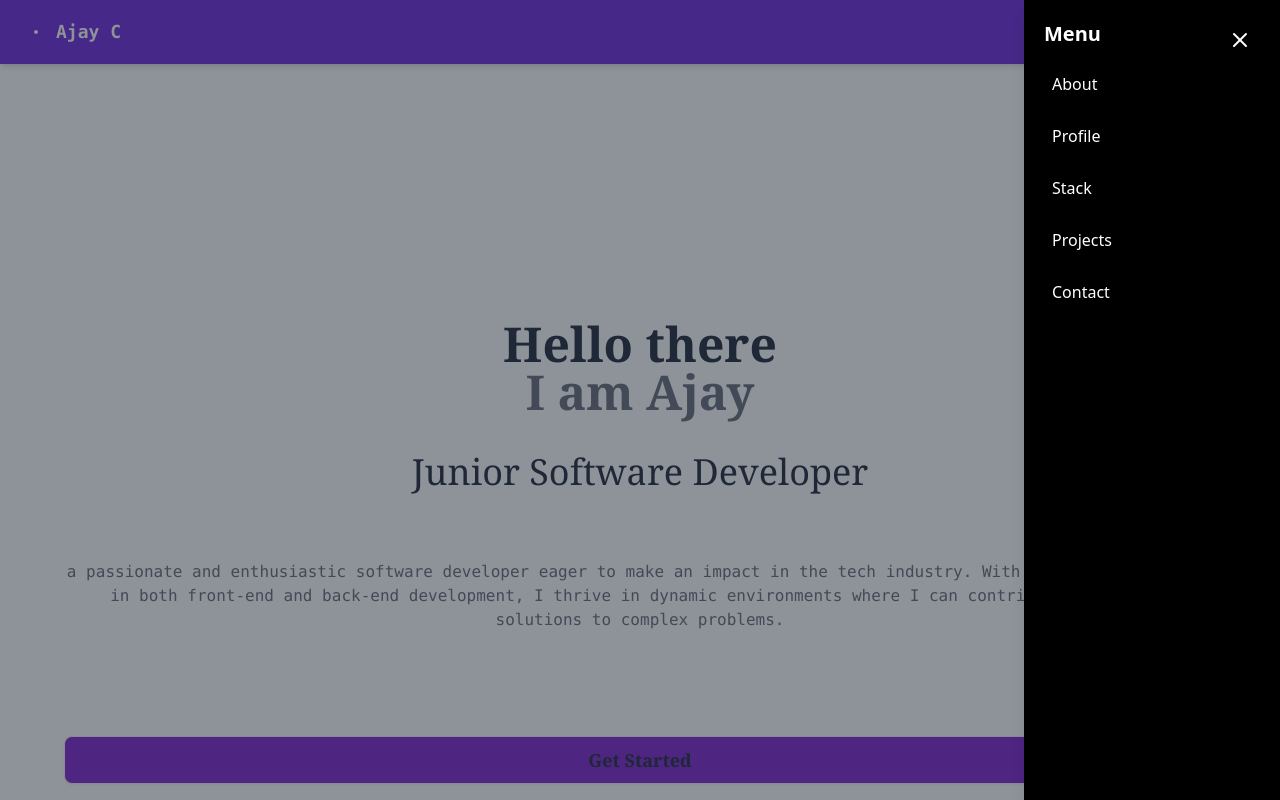
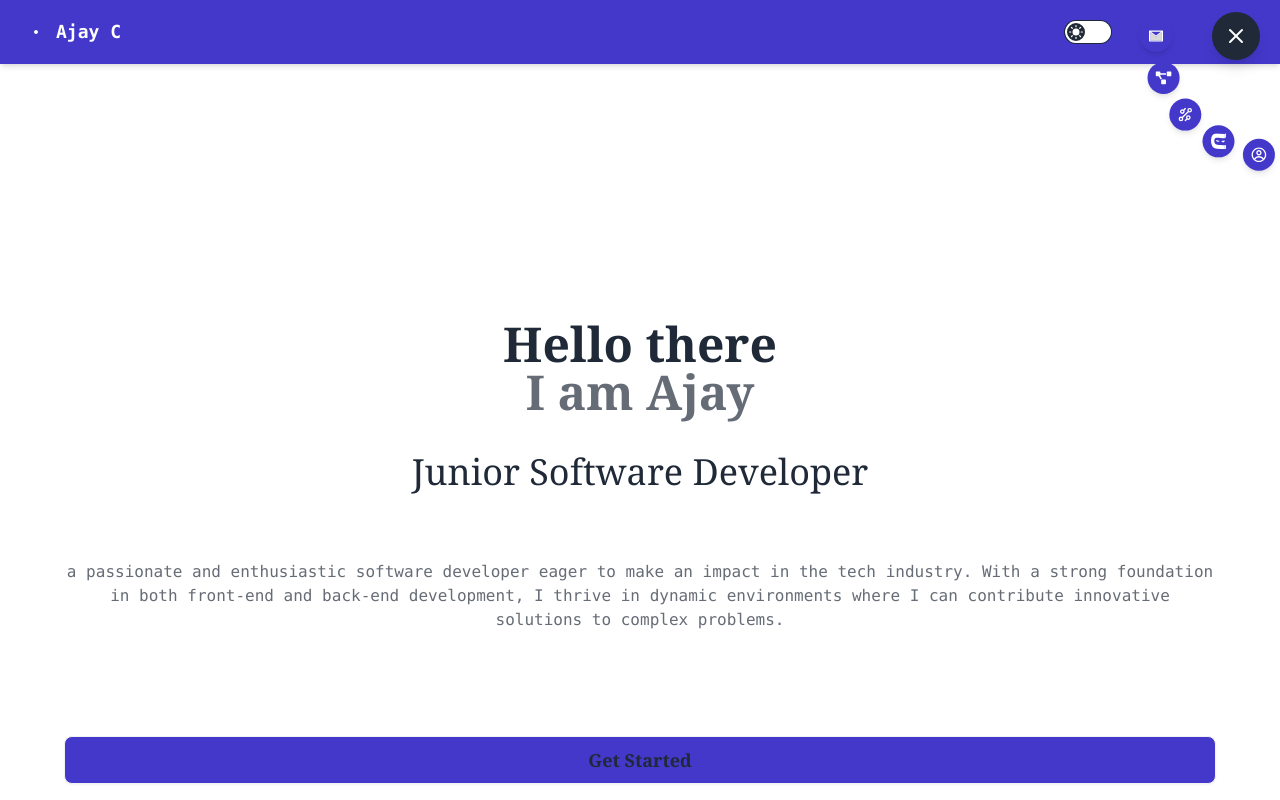
Before and after one commit to Ajaynirm/fortpolio, a React (Vite) app: page / in a window 1280 px wide. Both pictures are taken after a click on the button 1248 px from the left and 32 px from the top of the page. Shown: the top 800 px of the page. Built offline with nearby package versions, Linux system fonts and the light colour scheme.

Commit message:
menu design changed to 1/4 circle and space changed

```diff
--- a/src/components/Contact.jsx
+++ b/src/components/Contact.jsx
@@ -5,8 +5,8 @@ const Contact = () => {
     <>
        <div className='flex flex-col  justify-center items-center gap-10 pt-32 pb-32'>
             <div className='text-2xl lg:text-5xl font-bold font-serif' id='contact'>Contact Me</div>
-            <div className='border-purple-600 border-2 border-solid px-20 py-5 rounded-xl'>
-                <a href="mailto:ajaypratik888@gmail.com" className="link link-error">Click to Send a Mail</a>
+            <div className=' px-20 py-5 rounded-xl'>
+                <a href="mailto:ajaypratik888@gmail.com" className="link link-primary">Click to Send a Mail</a>
             </div>
        </div>
     </>
--- a/src/components/Hero.jsx
+++ b/src/components/Hero.jsx
@@ -33,7 +33,7 @@ const Hero = () => {
 
       <div className=" select-none" id="about">
         <div className=" text-center">
-          <div className="flex  flex-col px-10 py-32 lg:py-32 lg:pt-64 lg:px-16 gap-10">
+          <div className="flex  flex-col px-10 lg:pt-64 lg:px-16 gap-10">
             <h1 className="text-4xl lg:text-5xl font-bold font-serif fade-in">
               Hello there
               <h1 className="text-4xl lg:text-5xl sm:text-5xl font-bold font-serif  animate-pulse ">
@@ -53,7 +53,7 @@ const Hero = () => {
             </p>
 
             <button
-              className="btn  bg-purple-700 hover:bg-purple-800  font-serif lg:text-lg lg:mt-10"
+              className="btn  bg-indigo-700  font-serif lg:text-lg lg:mt-10"
               onClick={() => {
                 toast.success("Scroll down 👇🏻");
               }}
@@ -61,7 +61,7 @@ const Hero = () => {
               Get Started
             </button>
             <div className="flex flex-col justify-center items-center py-32 space-y-28 space-x-2" id="profile">
-              <div className="card bg-base-100  lg:w-[700px] shadow-xl border-purple-500 border-2 border-solid">
+              <div className="card bg-base-100  lg:w-[700px] shadow-xl border-indigo-700 border-2 border-solid">
           <div className="card-body items-center text-center">
             <h2 className="card-title text-2xl lg:text-4xl font-bold font-serif animate-pulse">
               Checkout my profile
--- a/src/components/Navbar.jsx
+++ b/src/components/Navbar.jsx
@@ -10,7 +10,7 @@ const Navbar = () => {
 
 
 
-<div className="  top-0 left-0 w-full bg-violet-700 text-white shadow-md z-50 navbar bg-base-300 ">
+<div className="  top-0 left-0 w-full bg-indigo-700 text-white shadow-md z-50 navbar bg-base-300 ">
 <div className="avatar">
   {/* <div className="w-16  rounded-full">
     <img src="./" alt='profile' />
@@ -26,7 +26,7 @@ const Navbar = () => {
 
 
 
-  <div className="flex flex-1 justify-end px-16">
+  <div className="flex flex-1 justify-end px-16 lg:px-40">
   <label className="grid cursor-pointer place-items-center">
   <input
     type="checkbox"
--- a/src/components/Project.jsx
+++ b/src/components/Project.jsx
@@ -4,9 +4,9 @@ import "./project.css";
 const Project = () => {
   return (
     <>
-      <div id="project" className="flex justify-center items-center gap-10 p-10">
+      <div id="project" className="flex justify-center items-center gap-10 px-10 ">
 
-        <div className="card bg-base-100 w-64 lg:w-[500px] shadow-xl border-purple-500 border-2 border-solid mb-10">
+        <div className="card bg-base-100 w-64 lg:w-[500px] shadow-xl border-indigo-700 border-2 border-solid mb-10">
           <div className="card-body items-center text-center ">
             <h2 className="card-title text-2xl lg:text-4xl font-bold font-serif animate-pulse">
                Projects
@@ -16,7 +16,7 @@ const Project = () => {
       </div>
       <div className="flex justify-around flex-wrap gap-20 " >
         {/* Ai powered learning platform start */}
-        <div className="card bg-base-100 w-96 shadow-xl pt-20 pb-5 border-purple-700 border-2 border-solid">
+        <div className="card bg-base-100 w-96 shadow-xl pt-20 pb-5 border-indigo-700 border-2 border-solid">
           <figure>
             <img
               className="w-64 h-64"
@@ -58,7 +58,7 @@ const Project = () => {
         {/*  AI learning platform end */}
 
         {/* laptop start */}
-        <div className="card bg-base-100 w-96 shadow-xl pt-20 pb-5 border-purple-700 border-2 border-solid">
+        <div className="card bg-base-100 w-96 shadow-xl pt-20 pb-5 border-indigo-700 border-2 border-solid">
           <figure>
             <img
               className="w-64 h-64"
@@ -110,7 +110,7 @@ const Project = () => {
         </div>
         {/*  laptop end */}
         {/* secure chat start */}
-        <div className="card bg-base-100 w-96 shadow-xl pt-20 pb-5 border-purple-700 border-2 border-solid ">
+        <div className="card bg-base-100 w-96 shadow-xl pt-20 pb-5 border-indigo-700 border-2 border-solid ">
           <figure>
             <img className="w-64 h-64" src="./securechat.jpg" alt="Shoes" />
           </figure>
@@ -158,7 +158,7 @@ const Project = () => {
         </div>
         {/* secure chat end */}
         {/* insta clone start */}
-        <div className="card bg-base-100 w-96 shadow-xl pt-20 pb-5 border-purple-700 border-2 border-solid ">
+        <div className="card bg-base-100 w-96 shadow-xl pt-20 pb-5 border-indigo-700 border-2 border-solid ">
           <figure>
             <img className="w-64 h-64" src="./instaclone.jpg" alt="Shoes" />
           </figure>
@@ -203,7 +203,7 @@ const Project = () => {
         </div>
         {/* insta clone end */}
         {/* cricket project start */}
-        <div className="card bg-base-100 w-96 shadow-xl pt-20 pb-5 border-purple-700 border-2 border-solid ">
+        <div className="card bg-base-100 w-96 shadow-xl pt-20 pb-5 border-indigo-700 border-2 border-solid ">
           <figure>
             <img className="w-64 h-64" src="./cric.jpg" alt="Shoes" />
           </figure>
@@ -253,7 +253,7 @@ const Project = () => {
 
         {/* cricket project end */}
         {/* employee enroller start*/}
-        <div className="card bg-base-100 w-96 shadow-xl pt-20 pb-5 border-purple-700 border-2 border-solid ">
+        <div className="card bg-base-100 w-96 shadow-xl pt-20 pb-5 border-indigo-700 border-2 border-solid ">
           <figure>
             <img
               className="w-64 h-64"
@@ -305,7 +305,7 @@ const Project = () => {
         </div>
         {/* employee enroller end*/}
 
-        <div className="card bg-base-100 w-96 shadow-xl pt-20 pb-5 border-purple-700 border-2 border-solid ">
+        <div className="card bg-base-100 w-96 shadow-xl pt-20 pb-5 border-indigo-700 border-2 border-solid ">
           <figure>
             <img
               className="w-64 h-64"
--- a/src/components/SideMenu.jsx
+++ b/src/components/SideMenu.jsx
@@ -1,60 +1,117 @@
+// import { useState } from "react";
+// import { motion } from "framer-motion";
+// import { Menu, X } from "lucide-react";
+
+// export default function SideMenu() {
+//   const [isOpen, setIsOpen] = useState(false);
+
+//   return (
+//     <div>
+//       {/* Button to Open Menu */}
+//       <button
+//         onClick={() => setIsOpen(true)}
+//         className="fixed top-3 right-3 z-50 p-2 bg-gray-800 text-white rounded-full"
+//       >
+//         <Menu size={24} />
+//       </button>
+
+//       {/* Overlay */}
+//       {isOpen && (
+//         <div
+//           className="fixed inset-0 bg-gray-800 bg-opacity-50 z-40"
+//           onClick={() => setIsOpen(false)}
+//         ></div>
+//       )}
+
+//       {/* Side Menu */}
+//       <motion.div
+//         initial={{ x: "100%" }}
+//         animate={{ x: isOpen ? 0 : "100%" }}
+//         transition={{ type: "tween", duration: 0.3 }}
+//         className="fixed top-0 right-0 h-full w-64 bg-black shadow-lg z-50 p-5"
+//       >
+//         <button
+//           onClick={() => setIsOpen(false)}
+//           className="absolute top-5 right-5 p-2  rounded-full"
+//         >
+//           <X size={24} />
+//         </button>
+//         <h2 className="text-xl font-bold mb-4">Menu</h2>
+//         <ul className="space-y-3">
+//           <li className="p-2 rounded">
+//             <a href="#about">About</a>
+//           </li>
+//           <li className="p-2 rounded">
+//             <a href="#profile">Profile</a>
+//           </li>
+//           <li className="p-2 rounded">
+//             <a href="#stack">Stack</a>
+//           </li>
+//           <li className="p-2 rounded">
+//             <a href="#project">Projects</a>
+//           </li>
+//           <li className="p-2 rounded">
+//             <a href="#contact">Contact</a>
+//           </li>
+//         </ul>
+//       </motion.div>
+//     </div>
+//   );
+// }
 import { useState } from "react";
 import { motion } from "framer-motion";
 import { Menu, X } from "lucide-react";
+import { AiTwotoneMail } from "react-icons/ai";
+import { label } from "motion/react-client";
+import { CgProfile } from "react-icons/cg";
+import { SiCodingninjas } from "react-icons/si";
+import { GrTechnology } from "react-icons/gr";
+import { FaProjectDiagram } from "react-icons/fa";
 
-export default function SideMenu() {
+export default function CircularMenu() {
   const [isOpen, setIsOpen] = useState(false);
 
+  const menuItems = [
+    { label: <CgProfile />,  href: "#about" },
+    { label: <SiCodingninjas />,  href: "#profile"},
+    { label: <GrTechnology />, href: "#stack" },
+    { label: <FaProjectDiagram />, href: "#project" },
+    { label:<AiTwotoneMail />,  href: "#contact"},
+  ];
+
   return (
-    <div>
-      {/* Button to Open Menu */}
+    <div className="fixed top-5 right-5 z-50">
+      {/* Menu Button */}
       <button
-        onClick={() => setIsOpen(true)}
-        className="fixed top-3 right-3 z-50 p-2 bg-gray-800 text-white rounded-full"
+        onClick={() => setIsOpen(!isOpen)}
+        className="fixed top-3 right-5 z-50 p-3 bg-gray-800 text-white rounded-full shadow-lg"
       >
-        <Menu size={24} />
+        {isOpen ? <X size={24} /> : <Menu size={20} />}
       </button>
 
-      {/* Overlay */}
-      {isOpen && (
-        <div
-          className="fixed inset-0 bg-gray-800 bg-opacity-50 z-40"
-          onClick={() => setIsOpen(false)}
-        ></div>
-      )}
+      {/* Quarter Circle Menu Items */}
+      {menuItems.map((item, index) => {
+        const totalItems = menuItems.length;
+        const startAngle = -Math.PI /2.2; // Start at top
+        const endAngle = 0; // End at right
+        const angle = startAngle + (index * ((endAngle - startAngle) / (totalItems - 1)));
+        const radius = 120;
+        const x = isOpen ? -radius * Math.cos(angle) : 0;
+        const y = isOpen ? -radius * Math.sin(angle) : 0;
 
-      {/* Side Menu */}
-      <motion.div
-        initial={{ x: "100%" }}
-        animate={{ x: isOpen ? 0 : "100%" }}
-        transition={{ type: "tween", duration: 0.3 }}
-        className="fixed top-0 right-0 h-full w-64 bg-black shadow-lg z-50 p-5"
-      >
-        <button
-          onClick={() => setIsOpen(false)}
-          className="absolute top-5 right-5 p-2  rounded-full"
-        >
-          <X size={24} />
-        </button>
-        <h2 className="text-xl font-bold mb-4">Menu</h2>
-        <ul className="space-y-3">
-          <li className="p-2 rounded">
-            <a href="#about">About</a>
-          </li>
-          <li className="p-2 rounded">
-            <a href="#profile">Profile</a>
-          </li>
-          <li className="p-2 rounded">
-            <a href="#stack">Stack</a>
-          </li>
-          <li className="p-2 rounded">
-            <a href="#project">Projects</a>
-          </li>
-          <li className="p-2 rounded">
-            <a href="#contact">Contact</a>
-          </li>
-        </ul>
-      </motion.div>
+        return (
+          <motion.a
+            key={item.label}
+            href={item.href}
+            initial={{ x: 0, y: 0, opacity: 0 }}
+            animate={{ x, y, opacity: isOpen ? 1 : 0 }}
+            transition={{ type: "spring", stiffness: 200, damping: 20 }}
+            className="absolute p-2 bg-indigo-700 text-white rounded-full shadow-md"
+          >
+            {item.label}
+          </motion.a>
+        );
+      })}
     </div>
   );
 }
```
Also changed, not shown: src/components/Experience.jsx (+6 -5 lines).
